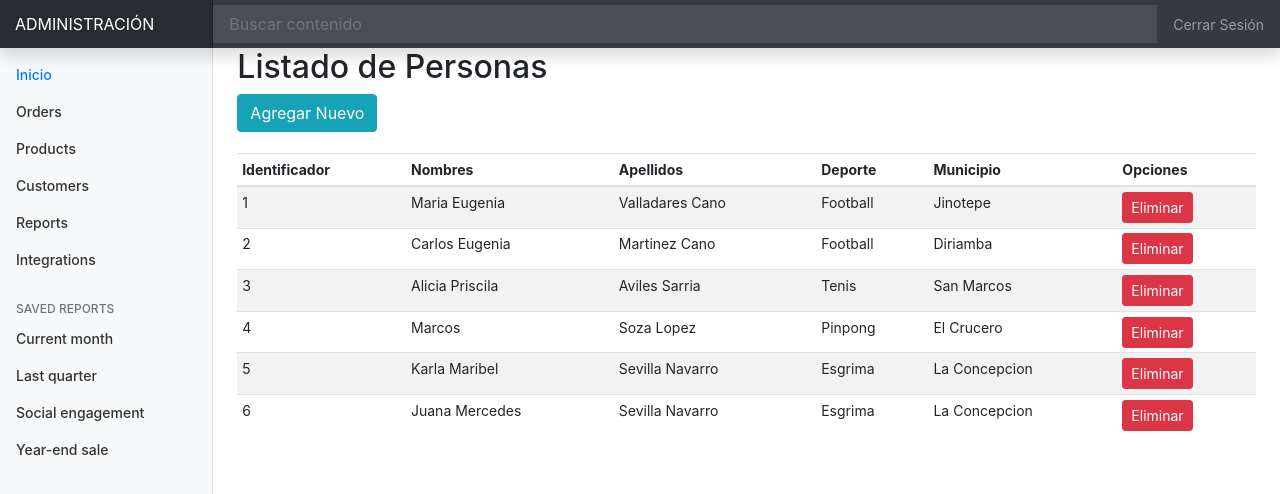
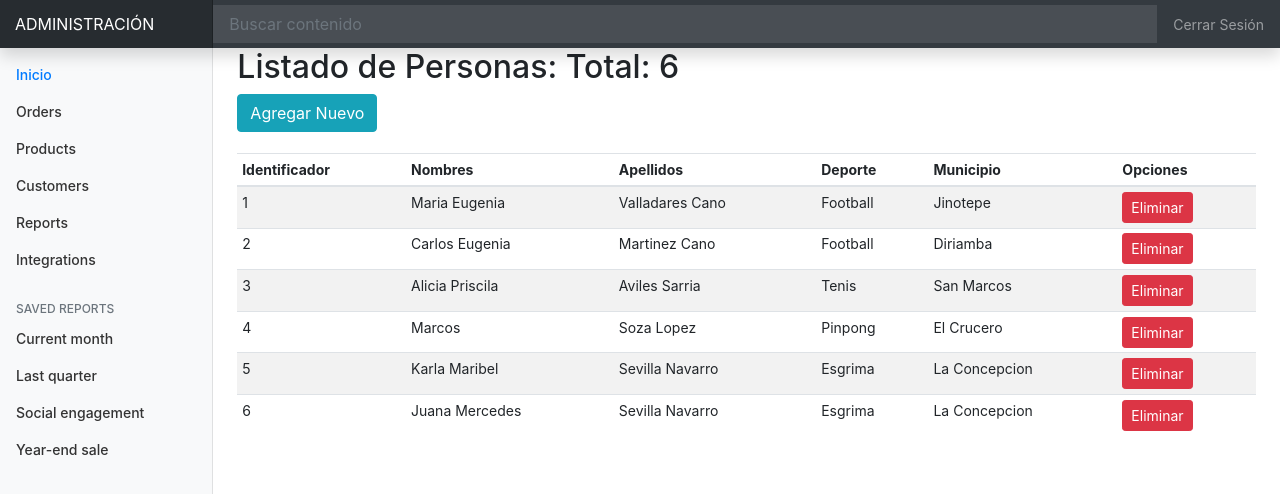
Before and after one commit to marcosolez/TareaSoza, a React (Create React App) app: page / in a window 1280 px wide. Shown: the top 494 px of the page. Built offline with nearby package versions, Linux system fonts and the light colour scheme.

Commit message:
Commit Contador de personas

```diff
--- a/src/components/contenido.jsx
+++ b/src/components/contenido.jsx
@@ -23,9 +23,18 @@ class Contenido extends Component {
   };
 
   render() {
+    const { length: cantidad } = this.state.datos;
+
+    if (cantidad === 0)
+      return (
+        <main role="main" className="col-md-9 ml-sm-auto col-lg-10 px-4">
+          <h4>No hay personas en la base de datos</h4>
+        </main>
+      );
+
     return (
       <main role="main" className="col-md-9 ml-sm-auto col-lg-10 px-4">
-        <h2>Listado de Personas</h2>
+        <h2>Listado de Personas: Total: {cantidad}</h2>
         <div className="table-responsive">
           <button onClick={this.handlerAgregar} className="btn btn-info">
             Agregar Nuevo
```
